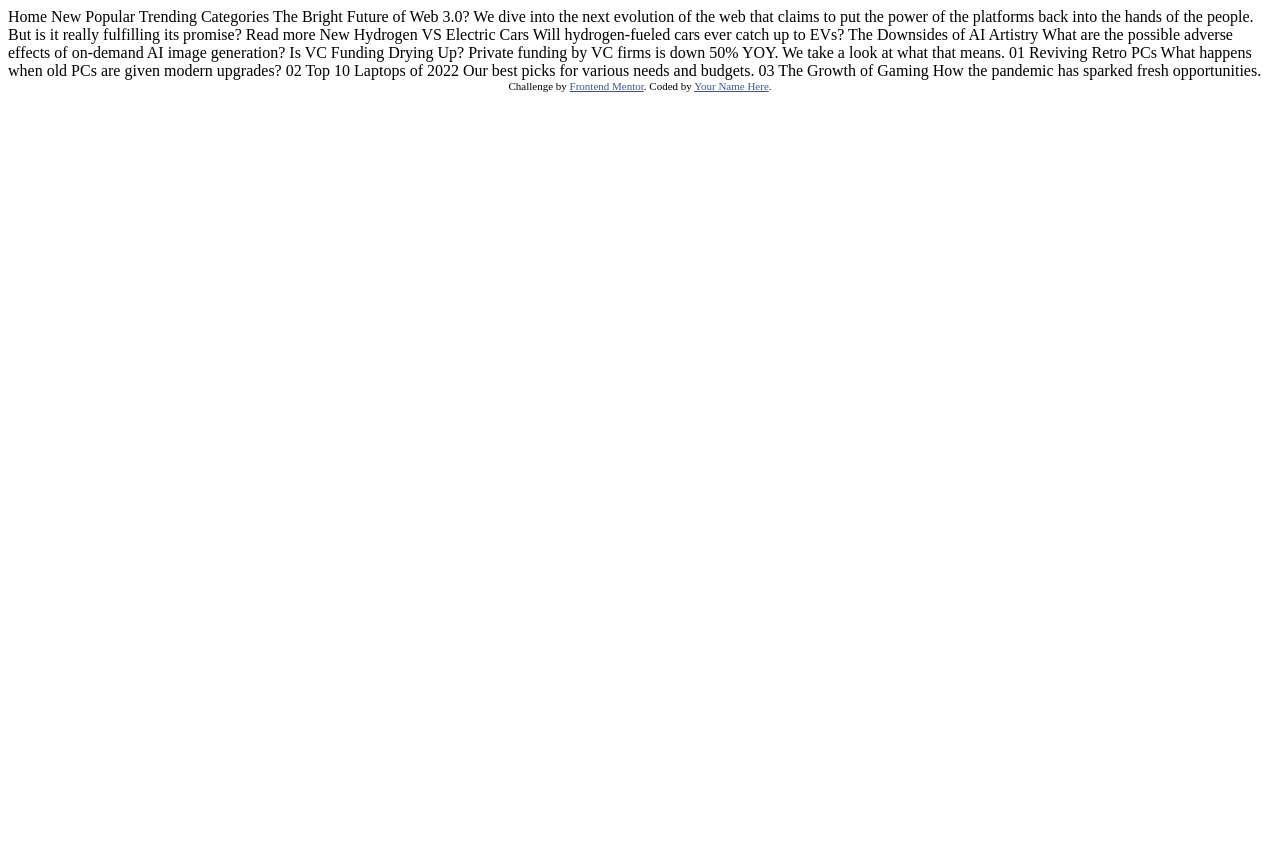
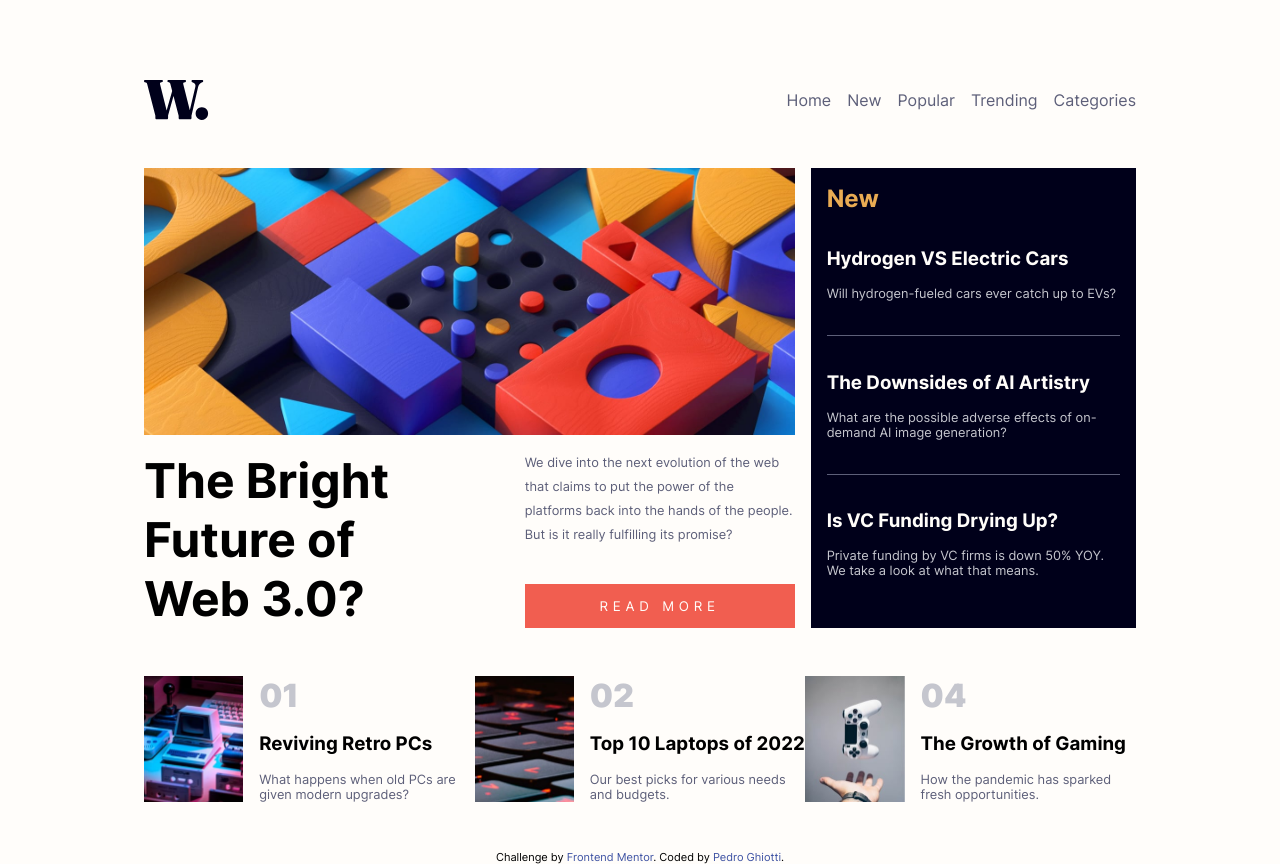
Before and after one commit to pedroghiotti-frontend/frontendmentor_news-homepage, a plain HTML site: page index.html in a window 1280 px wide. Before the commit the page ends 800 px from the top, so only its background shows below. Drawn offline with Linux system fonts and the light colour scheme.

Commit message:
Base desktop layout added.

```diff
--- /dev/null
+++ b/css/fonts.css
@@ -0,0 +1,4 @@
+@font-face {
+    font-family: Inter-Variable;
+    src: url(../assets/fonts/Inter-VariableFont_slnt\,wght.ttf);
+}
--- /dev/null
+++ b/css/reset.css
@@ -0,0 +1,13 @@
+*
+{
+    box-sizing: border-box;
+    border: none;
+    margin: 0;
+}
+
+html, body
+{
+    padding: 0;
+    width: 100%;
+    height: 100%;
+}
--- /dev/null
+++ b/css/styles.css
@@ -0,0 +1,163 @@
+@import url(./reset.css);
+@import url(./fonts.css);
+
+@counter-style pad
+{
+    system: numeric;
+    symbols: "0" "1" "2" "4" "5" "6" "7" "8" "9";
+    pad: 2 "0";
+}
+
+.attribution { font-size: 11px; text-align: center; }
+.attribution a { color: hsl(228, 45%, 44%); }
+
+:root
+{
+    --ColPrimary_Orange:            hsl(35, 77%, 62%);
+    --ColPrimary_Red:               hsl(5, 85%, 63%);
+
+    --ColNeutral_White:             hsl(36, 100%, 99%);
+    --ColNeutral_GrayishBlue:       hsl(233, 8%, 79%);
+    --ColNeutral_DarkGrayishBlue:   hsl(236, 13%, 42%);
+    --ColNeutral_VeryDarkBlue:      hsl(240, 100%, 5%);
+}
+
+*
+{
+    font-family: 'Inter-Variable';
+}
+
+body
+{
+    padding: 5rem 9rem;
+
+    display: flex;
+    flex-direction: column;
+
+    gap: 3rem;
+
+    background-color: var(--ColNeutral_White);
+}
+
+header
+{
+    display: flex;
+    justify-content: space-between;
+    align-items: center;
+}
+
+nav
+{
+    display: flex;
+    gap: 1rem;
+}
+
+a
+{
+    text-decoration: none;
+    color: var(--ColNeutral_DarkGrayishBlue);
+}
+
+#body__mainBlock
+{
+    display: grid;
+    grid-template-columns: 2fr 1fr;
+    gap: 1rem;
+}
+
+#main__article
+{
+    display: grid;
+    grid-template-areas:
+    "i i"
+    "h m";
+    gap: 1rem;
+}
+#main__article img { grid-area: i; max-width: 100%; }
+#main__article h2
+{
+    grid-area: h;
+    margin: 0;
+    font-size: 3rem;
+    text-align: left;
+    width: 70%;
+}
+#main__article__more
+{
+    grid-area: m;
+    position: relative;
+}
+#main__article p
+{
+    font-size: .8rem;
+    line-height: 1.5rem;
+    color: var(--ColNeutral_DarkGrayishBlue);
+}
+#main__article button
+{
+    position: absolute;
+    inset: auto 0 0;
+    min-width: 50%;
+    max-width: 100%;
+    height: 25%;
+    text-transform: uppercase;
+    letter-spacing: .3rem;
+    color: var(--ColNeutral_White);
+    background-color: var(--ColPrimary_Red);
+    cursor: pointer;
+}
+
+#main__popular
+{
+    display: grid;
+    padding: 1rem;
+
+    background-color: var(--ColNeutral_VeryDarkBlue);
+}
+#main__popular h2 { color: var(--ColPrimary_Orange); }
+#main__popular h3 { color: var(--ColNeutral_White); margin-bottom: 1rem;}
+#main__popular p  { color: var(--ColNeutral_GrayishBlue); font-size: .8rem;}
+#main__popular hr { background-color: var(--ColNeutral_DarkGrayishBlue); width: 100%; height: 1px;}
+
+#body__trending
+{
+    display: grid;
+    grid-template-columns: repeat(3, 1fr);
+
+    counter-reset: trending;
+}
+.trending__article
+{
+    counter-increment: trending 1;
+    position: relative;
+    display: grid;
+    grid-template-areas:
+    "i n"
+    "i h"
+    "i p";
+    grid-template-columns: 30% 2fr;
+    gap: 1rem;
+}
+.trending__article::before
+{
+    content: counter(trending, pad);
+    grid-area: n;
+    font-weight: 900;
+    font-size: 2rem;
+    color: var(--ColNeutral_GrayishBlue);
+}
+.trending__article img
+{
+    grid-area: i;
+    width: 100%;
+}
+.trending__article h3
+{
+    grid-area: h;
+}
+.trending__article p
+{
+    grid-area: p;
+    font-size: .8rem;
+    color: var(--ColNeutral_DarkGrayishBlue);
+}
--- a/index.html
+++ b/index.html
@@ -8,53 +8,87 @@
 
   <title>Frontend Mentor | News homepage</title>
 
-  <!-- Feel free to remove these styles or customise in your own stylesheet 👍 -->
-  <style>
-    .attribution { font-size: 11px; text-align: center; }
-    .attribution a { color: hsl(228, 45%, 44%); }
-  </style>
+  <!-- CSS -->
+  <link rel="stylesheet" href="./css/styles.css">
 </head>
 <body>
+  <header>
+    <img src="./assets/images/logo.svg" alt="">
+    <nav>
+      <a href="">Home</a>
+      <a href="">New</a>
+      <a href="">Popular</a>
+      <a href="">Trending</a>
+      <a href="">Categories</a>
+    </nav>
+  </header>
 
-  Home
-  New
-  Popular
-  Trending
-  Categories
+  <section id="body__mainBlock">
+    <div id="main__article">
+      <img src="./assets/images/image-web-3-desktop.jpg" alt="">
+      <h2>The Bright Future of Web 3.0?</h2>
+      <div id="main__article__more">
+        <p>
+          We dive into the next evolution of the web that claims to put the power of the platforms back into the hands of the people.
+          But is it really fulfilling its promise?
+        </p>
+        <button id="main__article__readMore"> read more</button>
+      </div>
+    </div>
 
-  The Bright Future of Web 3.0?
+    <div id="main__popular">
+      <h2>New</h2>
 
-  We dive into the next evolution of the web that claims to put the power of the platforms back into the hands of the people.
-  But is it really fulfilling its promise?
+      <div>
+        <h3>Hydrogen VS Electric Cars</h3>
+        <p>Will hydrogen-fueled cars ever catch up to EVs?</p>
+      </div>
 
-  Read more
+      <hr>
 
-  New
+      <div>
+        <h3>The Downsides of AI Artistry</h3>
+        <p>What are the possible adverse effects of on-demand AI image generation?</p>
+      </div>
 
-  Hydrogen VS Electric Cars
-  Will hydrogen-fueled cars ever catch up to EVs?
+      <hr>
 
-  The Downsides of AI Artistry
-  What are the possible adverse effects of on-demand AI image generation?
+      <div>
+        <h3>Is VC Funding Drying Up?</h3>
+        <p>Private funding by VC firms is down 50% YOY. We take a look at what that means.</p>
+      </div>
+    </div>
+    <!-- The Bright Future of Web 3.0?
 
-  Is VC Funding Drying Up?
-  Private funding by VC firms is down 50% YOY. We take a look at what that means.
+    We dive into the next evolution of the web that claims to put the power of the platforms back into the hands of the people.
+    But is it really fulfilling its promise?
 
-  01
-  Reviving Retro PCs
-  What happens when old PCs are given modern upgrades?
+    Read more-->
+  </section>
 
-  02
-  Top 10 Laptops of 2022
-  Our best picks for various needs and budgets.
+  <section id="body__trending">
+    <div class="trending__article">
+      <img src="./assets/images/image-retro-pcs.jpg" alt="">
+      <h3>Reviving Retro PCs</h3>
+      <p>What happens when old PCs are given modern upgrades?</p>
+    </div>
 
-  03
-  The Growth of Gaming
-  How the pandemic has sparked fresh opportunities.
+    <div class="trending__article">
+      <img src="./assets/images/image-top-laptops.jpg" alt="">
+      <h3>Top 10 Laptops of 2022</h3>
+      <p>Our best picks for various needs and budgets.</p>
+    </div>
+
+    <div class="trending__article">
+      <img src="./assets/images/image-gaming-growth.jpg" alt="">
+      <h3>The Growth of Gaming</h3>
+      <p>How the pandemic has sparked fresh opportunities.</p>
+    </div>
+  </section>
 
   <div class="attribution">
     Challenge by <a href="https://www.frontendmentor.io?ref=challenge" target="_blank">Frontend Mentor</a>.
-    Coded by <a href="#">Your Name Here</a>.
+    Coded by <a href="#">Pedro Ghiotti</a>.
   </div>
 </body>
 </html>
```
